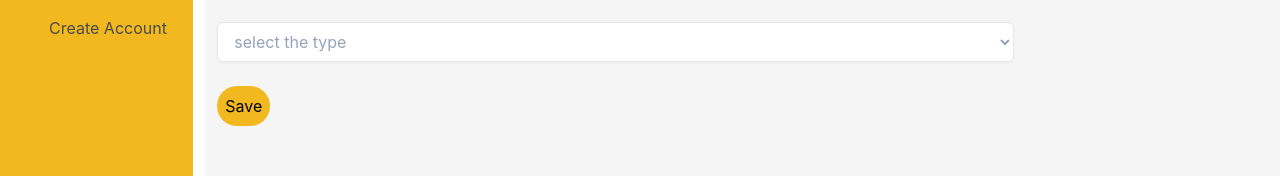
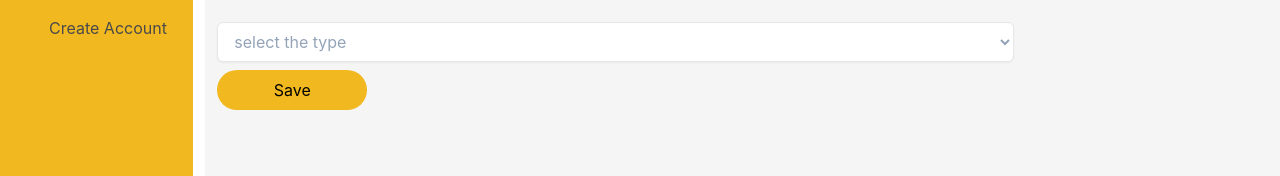
Before and after one commit to bdhamithkumara/lmsrebuild, a React (Create React App) app in the folder frontend/: page /ACreateUserAcc in a window 1280 px wide. Shown: the part 166-342 px from the top of the page. Built offline with nearby package versions, Linux system fonts and the light colour scheme; no server answers.

Commit message:
update btn

```diff
--- a/frontend/src/components/ACretateUAccDetails.jsx
+++ b/frontend/src/components/ACretateUAccDetails.jsx
@@ -69,7 +69,7 @@ const ACretateUAccDetails = () => {
                 </select>
               </div>
 
-              <button className="rounded-full bg-[#F1B81F] text-black p-2 mt-5" onClick={handleSubmit}>
+              <button   className="rounded-full bg-[#F1B81F] text-black p-2 mt-2  w-[150px]" onClick={handleSubmit}>
                 Save
               </button>
             </label>
```
